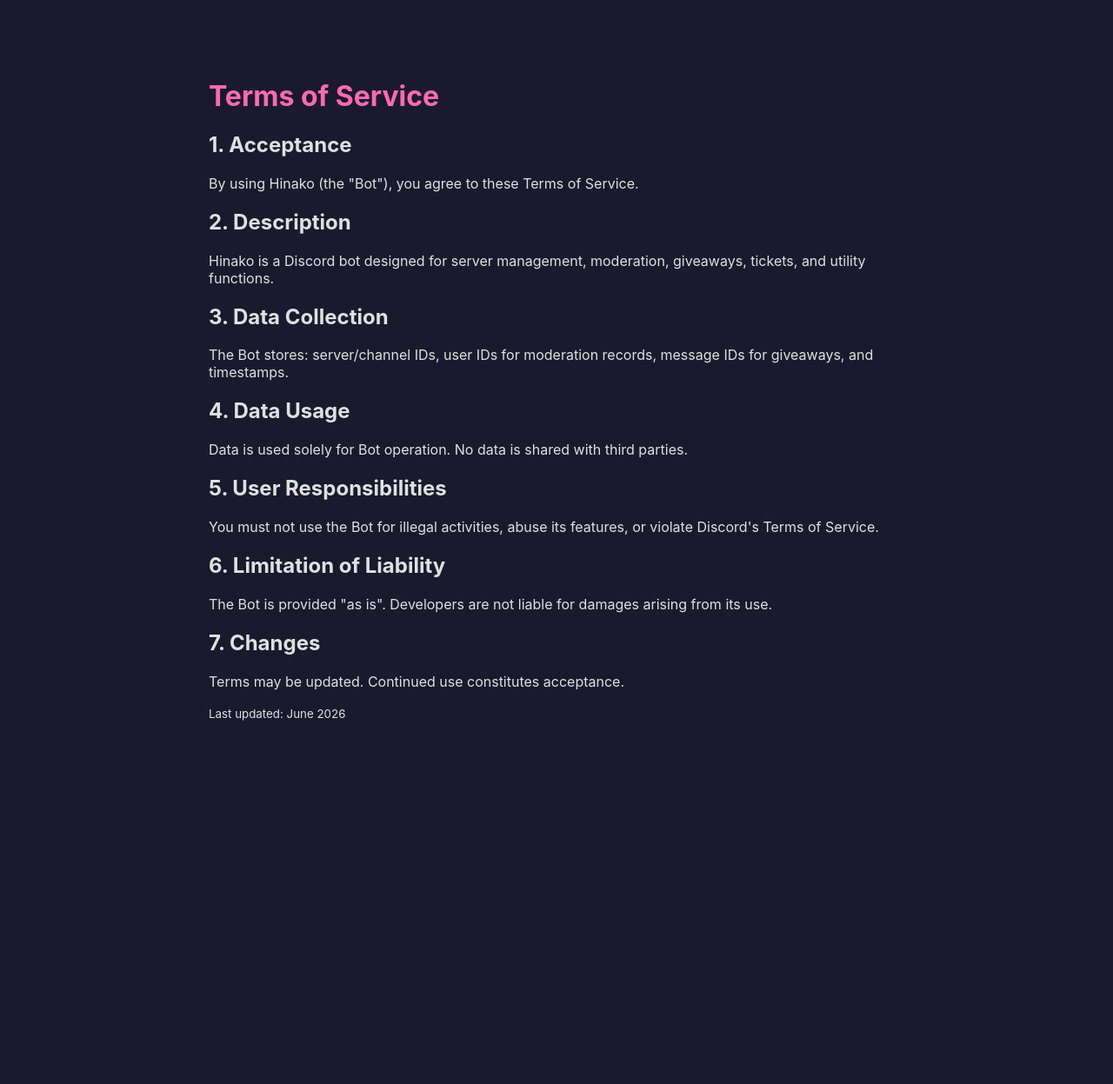
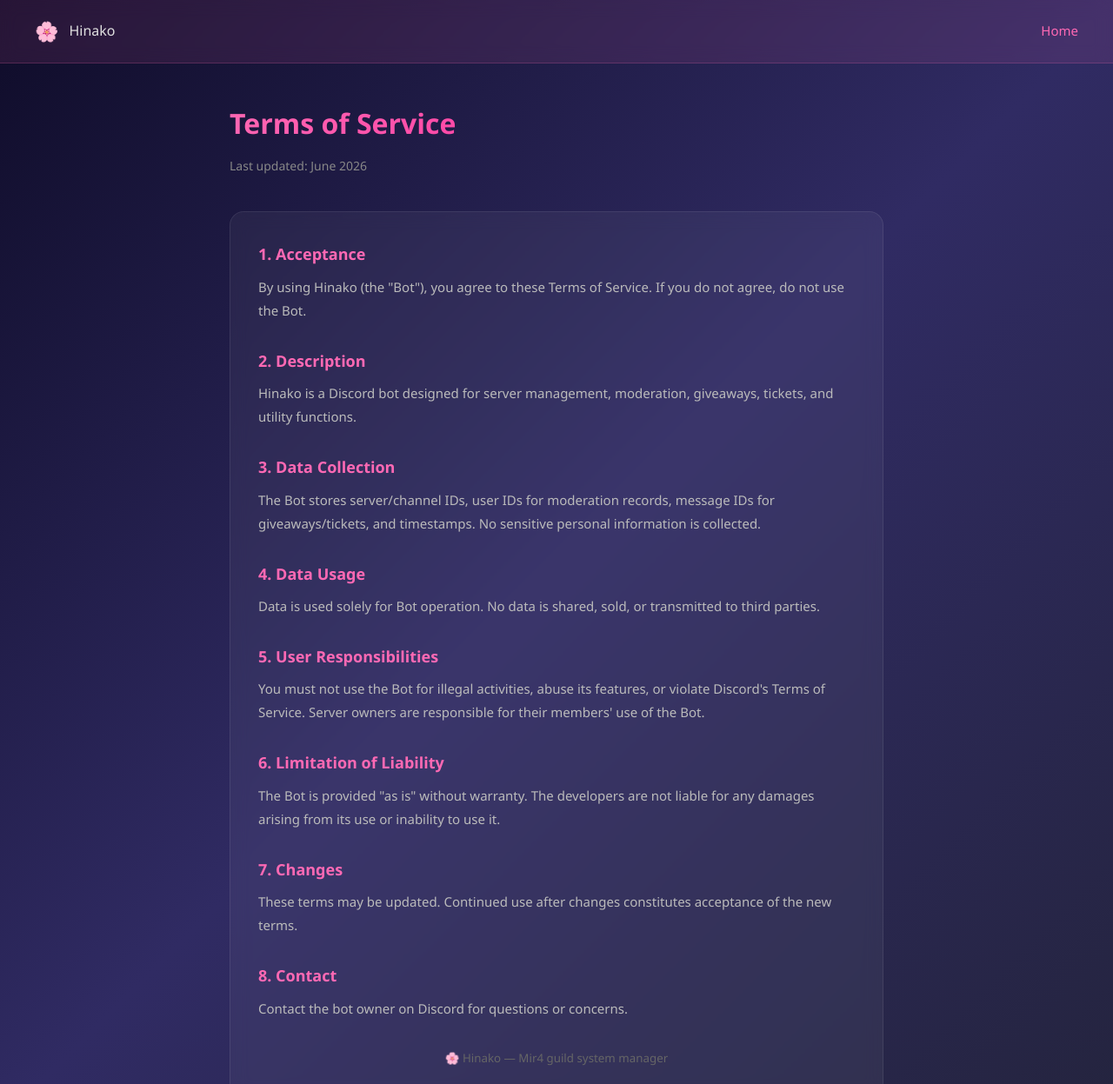
Before and after one commit to aik9/hinako-docs, a plain HTML site: page terms.html in a window 1280 px wide. Shown: the top 1247 px of the page at 87% size. Before the commit the page ends 916 px from the top, so only its background shows below. Drawn offline with Linux system fonts and the light colour scheme.

Commit message:
New design

```diff
--- a/terms.html
+++ b/terms.html
@@ -1,23 +1,48 @@
 <!DOCTYPE html>
 <html lang="en">
-<head><meta charset="UTF-8"><title>Hinako — Terms of Service</title>
-<style>body{font-family:-apple-system,BlinkMacSystemFont,'Segoe UI',Roboto,sans-serif;max-width:800px;margin:50px auto;padding:20px;background:#1a1a2e;color:#e0e0e0}h1{color:#FF69B4}a{color:#FF69B4}</style></head>
+<head>
+<meta charset="UTF-8">
+<meta name="viewport" content="width=device-width, initial-scale=1.0">
+<title>Hinako — Terms of Service</title>
+<style>
+*{margin:0;padding:0;box-sizing:border-box}
+body{font-family:'Segoe UI',system-ui,-apple-system,sans-serif;background:linear-gradient(135deg,#0f0c29,#302b63,#24243e);min-height:100vh;color:#e0e0e0;line-height:1.8}
+nav{background:rgba(255,105,180,0.1);backdrop-filter:blur(10px);padding:16px 40px;display:flex;align-items:center;gap:12px;border-bottom:1px solid rgba(255,105,180,0.2)}
+nav span{font-size:22px}
+nav a{color:#FF69B4;text-decoration:none;font-weight:500;margin-left:auto;font-size:15px}
+.container{max-width:800px;margin:40px auto;padding:0 24px}
+h1{font-size:32px;background:linear-gradient(135deg,#FF69B4,#FF1493);-webkit-background-clip:text;-webkit-text-fill-color:transparent;margin-bottom:8px}
+.sub{color:#888;margin-bottom:40px;font-size:14px}
+.content{background:rgba(255,255,255,0.05);border:1px solid rgba(255,255,255,0.08);border-radius:16px;padding:32px;backdrop-filter:blur(10px)}
+h2{color:#FF69B4;font-size:18px;margin-top:28px;margin-bottom:8px}
+h2:first-of-type{margin-top:0}
+p{color:#bbb;margin-bottom:16px;font-size:15px}
+small{color:#666;display:block;margin-top:32px;text-align:center}
+</style>
+</head>
 <body>
+<nav><span>🌸</span> Hinako <a href="index.html">Home</a></nav>
+<div class="container">
 <h1>Terms of Service</h1>
+<p class="sub">Last updated: June 2026</p>
+<div class="content">
 <h2>1. Acceptance</h2>
-<p>By using Hinako (the "Bot"), you agree to these Terms of Service.</p>
+<p>By using Hinako (the "Bot"), you agree to these Terms of Service. If you do not agree, do not use the Bot.</p>
 <h2>2. Description</h2>
 <p>Hinako is a Discord bot designed for server management, moderation, giveaways, tickets, and utility functions.</p>
 <h2>3. Data Collection</h2>
-<p>The Bot stores: server/channel IDs, user IDs for moderation records, message IDs for giveaways, and timestamps.</p>
+<p>The Bot stores server/channel IDs, user IDs for moderation records, message IDs for giveaways/tickets, and timestamps. No sensitive personal information is collected.</p>
 <h2>4. Data Usage</h2>
-<p>Data is used solely for Bot operation. No data is shared with third parties.</p>
+<p>Data is used solely for Bot operation. No data is shared, sold, or transmitted to third parties.</p>
 <h2>5. User Responsibilities</h2>
-<p>You must not use the Bot for illegal activities, abuse its features, or violate Discord's Terms of Service.</p>
+<p>You must not use the Bot for illegal activities, abuse its features, or violate Discord's Terms of Service. Server owners are responsible for their members' use of the Bot.</p>
 <h2>6. Limitation of Liability</h2>
-<p>The Bot is provided "as is". Developers are not liable for damages arising from its use.</p>
+<p>The Bot is provided "as is" without warranty. The developers are not liable for any damages arising from its use or inability to use it.</p>
 <h2>7. Changes</h2>
-<p>Terms may be updated. Continued use constitutes acceptance.</p>
-<p><small>Last updated: June 2026</small></p>
+<p>These terms may be updated. Continued use after changes constitutes acceptance of the new terms.</p>
+<h2>8. Contact</h2>
+<p>Contact the bot owner on Discord for questions or concerns.</p>
+<small>🌸 Hinako — Mir4 guild system manager</small>
+</div></div>
 </body>
 </html>
```
Also changed, not shown: index.html (+27 -15 lines), privacy.html (+32 -9 lines).
